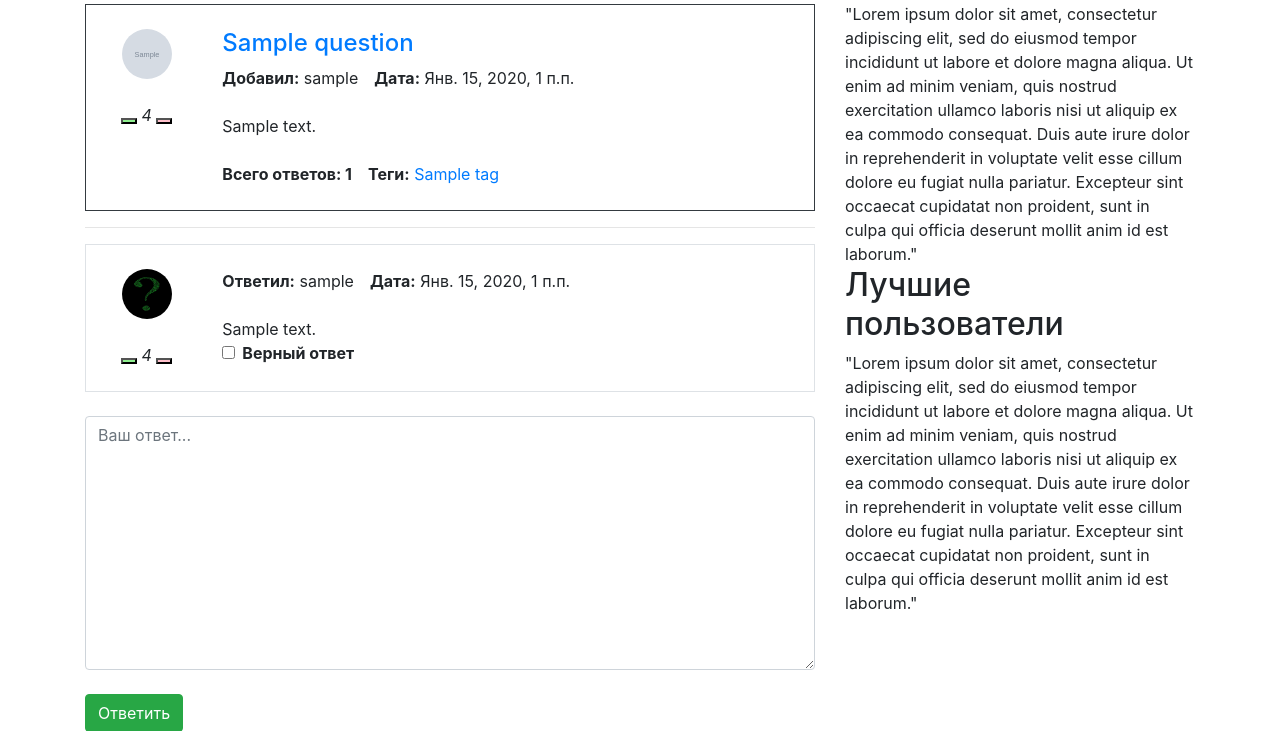
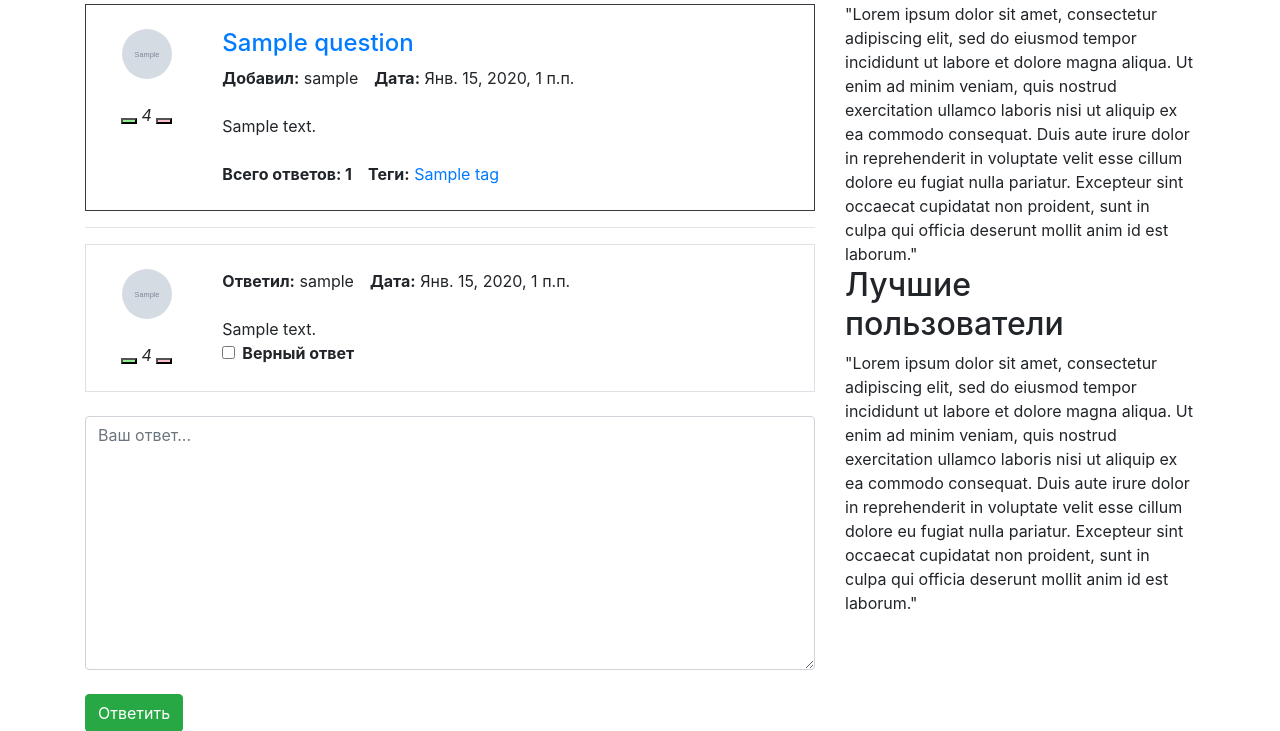
Before and after one commit to denis96z/tp-project-web, a Django app: page /question/1 in a window 1280 px wide. Shown: the part 126-857 px from the top of the page. Run offline with Django 3.2, Linux system fonts and the light colour scheme; tables that the repository leaves empty hold one stand-in row (values such as "Sample post"); grey boxes marked "Sample" are stand-in pictures; some libraries are stand-ins or nearby versions.

Commit message:
Styles for avatars added.

```diff
--- /dev/null
+++ b/ask_zinovyev/ask_zinovyev_app/static/ask_zinovyev_app/css/layout.css
@@ -0,0 +1,9 @@
+.user-avatar-big {
+    width: 50px;
+    height: 50px;
+}
+
+.user-avatar-small {
+    width: 30px;
+    height: 30px;
+}
--- a/ask_zinovyev/ask_zinovyev_app/templates/ask_zinovyev_app/answer-template.html
+++ b/ask_zinovyev/ask_zinovyev_app/templates/ask_zinovyev_app/answer-template.html
@@ -5,7 +5,11 @@
         <div class="col-md-2">
             <br>
             <div class="text-center">
-                <img class="rounded-circle center-block" src="{% static "ask_zinovyev_app/img/question.jpg" %}" style="height:50px"><br>
+                {% if answer.user.avatar %}
+                    <img class="rounded-circle center-block user-avatar-big" src="{{ answer.user.avatar.url }}">
+                {% else %}
+                    <img class="rounded-circle center-block user-avatar-big" src="{% static "ask_zinovyev_app/img/question.jpg" %}">
+                {% endif %}
             </div>
             <br>
             {% with rating_value=answer.rating %}
--- a/ask_zinovyev/ask_zinovyev_app/templates/ask_zinovyev_app/layout.html
+++ b/ask_zinovyev/ask_zinovyev_app/templates/ask_zinovyev_app/layout.html
@@ -11,6 +11,7 @@
 
     {% bootstrap_css %}
     {% fa_css %}
+    <link rel="stylesheet" href="{% static "ask_zinovyev_app/css/layout.css" %}">
 
     {% block title %}{% endblock %}
 </head>
@@ -30,7 +31,7 @@
             <div class="dropdown">
                 <button class="btn btn-secondary dropdown-toggle" type="button" id="dropdown-menu-button"
                         data-toggle="dropdown" aria-haspopup="true" aria-expanded="false">
-                    <img src="{% static "ask_zinovyev_app/img/question.jpg" %}" class="rounded-circle" style="height:30px">
+                    <img class="rounded-circle user-avatar-small" src="{% static "ask_zinovyev_app/img/question.jpg" %}">
                     <b>Имя пользователя</b>
                 </button>
                 <div class="dropdown-menu" aria-labelledby="dropdown-menu-button">
@@ -69,6 +70,6 @@
         </div>
     </footer>
 
-    {% bootstrap_javascript jquery="full" %}
+    {% bootstrap_javascript jquery="slim" %}
 </body>
 </html>
--- a/ask_zinovyev/ask_zinovyev_app/templates/ask_zinovyev_app/question-template.html
+++ b/ask_zinovyev/ask_zinovyev_app/templates/ask_zinovyev_app/question-template.html
@@ -6,9 +6,9 @@
             <br>
             <div class="text-center">
                 {% if question.user.avatar %}
-                    <img class="rounded-circle center-block" style="height:50px; width:50px" src="{{ question.user.avatar.url }}">
+                    <img class="rounded-circle center-block user-avatar-big" src="{{ question.user.avatar.url }}">
                 {% else %}
-                    <img class="rounded-circle center-block" style="height:50px; width:50px" src="{% static "ask_zinovyev_app/img/question.jpg" %}">
+                    <img class="rounded-circle center-block user-avatar-big" src="{% static "ask_zinovyev_app/img/question.jpg" %}">
                 {% endif %}
                 <br>
             </div>
```
